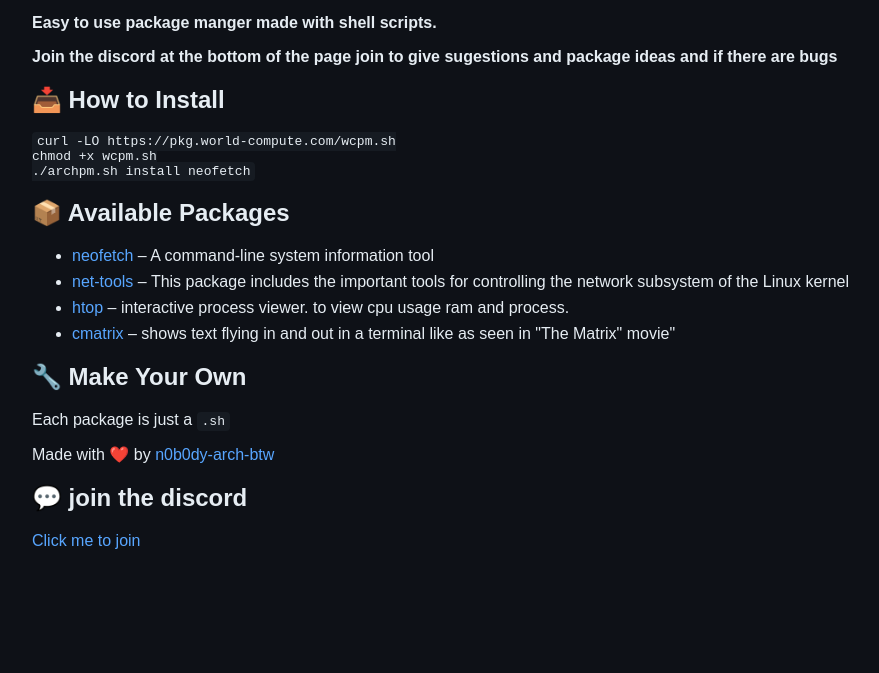
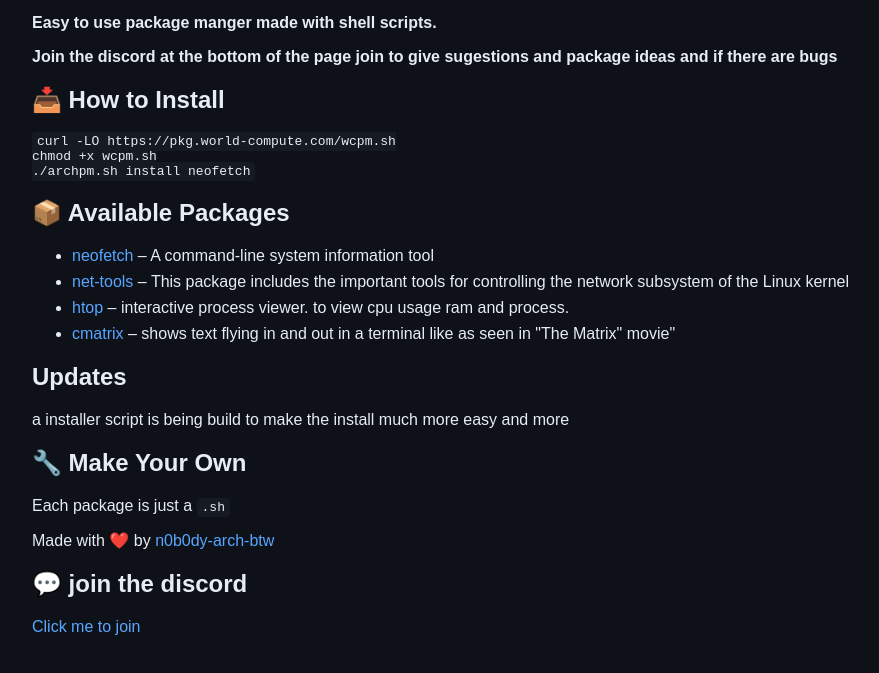
Before and after one commit to n0b0dy-arch-btw/wcpm, a plain HTML site: page index.html in a window 1280 px wide. Shown: the part 111-784 px from the top of the page, without its empty margins (0-879 px from the left). Drawn offline with Linux system fonts and the light colour scheme.

Commit message:
Update index.html

```diff
--- a/index.html
+++ b/index.html
@@ -44,6 +44,9 @@ chmod +x wcpm.sh
 
   </ul>
 
+<h2>Updates</h2>
+  <p>a installer script is being build to make the install much more easy and more</p>
+
   <h2>🔧 Make Your Own</h2>
   <p>Each package is just a <code>.sh</code></p>
 
```
